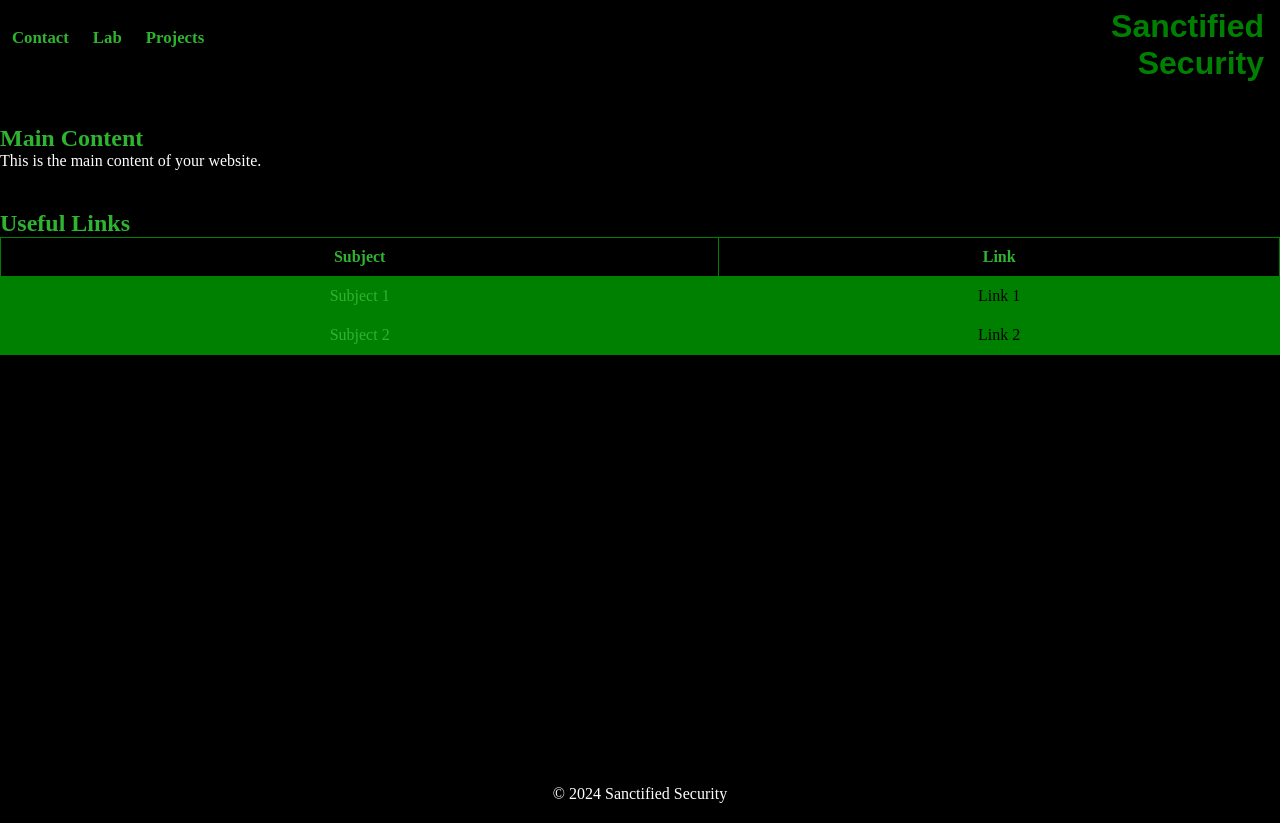
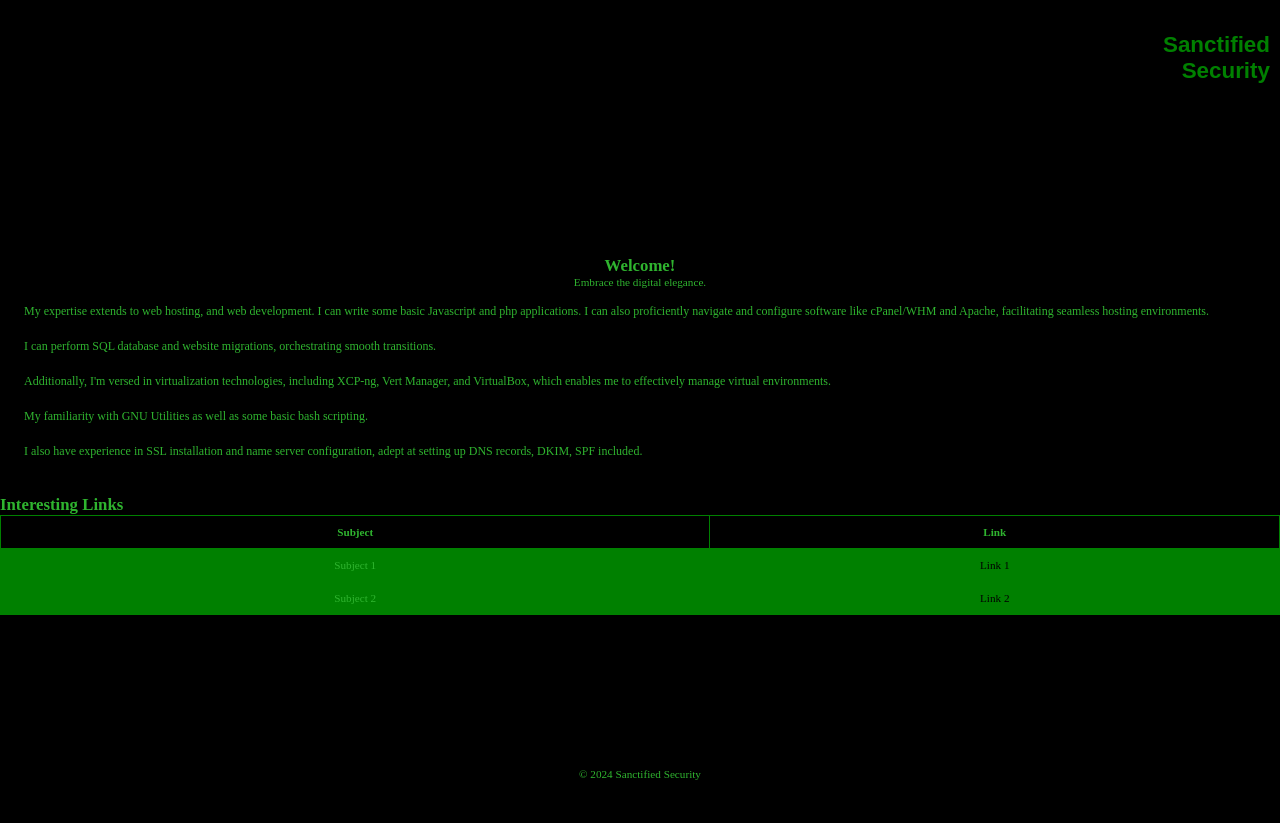
Before and after one commit to byte-crusader/SanctifiedSecurity, a plain HTML site: page index.html in a window 1280 px wide. After the commit the page ends 800 px from the top, so only its background shows below. Drawn offline with Linux system fonts and the light colour scheme; a web font is replaced by a local one.

Commit message:
More changes

```diff
--- a/app.js
+++ b/app.js
@@ -15,7 +15,7 @@ menuToggle.addEventListener('click', () =>{
         menuToggle.querySelector('span:nth-child(3)').style.transform = 'translateX(60px)';
         navLinks.forEach(link => {
         link.style.opacity = 1;
-        link.style.transition = 'ease-in-out .6s';
+        link.style.transition = 'ease-in-out 1.5s';
         });
       } else {
         menu.classList.remove("active");
@@ -27,7 +27,7 @@ menuToggle.addEventListener('click', () =>{
         menuToggle.querySelector('span:nth-child(3)').style.transform = '';
         navLinks.forEach(link => {
         link.style.opacity = 0;
-        link.style.transition = 'ease-in-out .6s';
+        link.style.transition = 'ease-in-out .2s';
         });
       }
 })
--- a/index.html
+++ b/index.html
@@ -25,21 +25,36 @@
     </header>
     <nav id="menu">
         <ul>
-            <li class="nav-0"><a href="contact.html"> Contact</a></li>
-            <li class="nav-1"><a href="page_2"> Lab</a></li>
-            <li class="nav-2"><a href="page_3"> Projects</a></li>
+            <li><a class="nav-a" href="contact.html"> Contact</a></li>
+            <li><a class="nav-a" href="page_2"> Lab</a></li>
+            <li><a class="nav-a" href="page_3"> Projects</a></li>
         </ul>
     </nav>
 
      <main>
         <section id="content">
-            <h2>Main Content</h2>
-            <p>This is the main content of your website.</p>
-
+            <h2>Welcome!</h2>
+            <p>Embrace the digital elegance.</p>
         </section>
-
+        <ul class="mid-content">
+            <li>
+                <div class="matrix-text">My expertise extends to web hosting, and web development. I can write some basic Javascript and php applications. I can also proficiently navigate and configure software like cPanel/WHM and Apache, facilitating seamless hosting environments.</div>
+            </li>
+            <li>
+                <div class="matrix-text">I can perform SQL database and website migrations, orchestrating smooth transitions.</div>
+            </li>
+            <li>
+                <div class="matrix-text">Additionally, I'm versed in virtualization technologies, including XCP-ng, Vert Manager, and VirtualBox, which enables me to effectively manage virtual environments.</div>
+            </li>
+            <li>
+                <div class="matrix-text">My familiarity with GNU Utilities as well as some basic bash scripting.</div>
+            </li>
+            <li>
+                <div class="matrix-text">I also have experience in SSL installation and name server configuration, adept at setting up DNS records, DKIM, SPF included.</div>
+            </li>
+        </ul>
         <section id="links">
-            <h2>Useful Links</h2>
+            <h2>Interesting Links</h2>
             <table>
                 <thead>
                     <tr>
--- a/stylings.css
+++ b/stylings.css
@@ -1,125 +1,119 @@
-:root{
-      --border-type:5px rgb(47, 180, 47) double;
+:root {
+    --border-type: 2px rgb(47, 180, 47) double;
     --color-type: rgb(47, 180, 47);
 }
-*, *::before, *::after{
+
+*, *::before, *::after {
     box-sizing: border-box;
-    padding:0;
-    margin:0;
+    padding: 0;
+    margin: 0;
 }
-/* html{
-    position: relative;
-    height:100vh;
-    margin:0;
-    padding:0;
+
+body {
+    font-size: .7rem;
+    color: var(--color-type);
     background-color: black;
-} */
-body{
-    color: var(--color-type);
-    background-color:black;
+    /* height:10vh; */
 }
-h1{
+
+h1 {
     display: inline;
     font-family: 'Dot Matrix', sans-serif;
     text-align: end;
-    margin-right:.5em;
+    margin-right: 0.03125rem;
     white-space: nowrap;
-    color:green;
+    color: green;
     position: absolute;
-    top: 11%;
+    top: 0.6875rem;
     right: 0;
     z-index: 998;
+    margin-right:0.625rem;
 }
-header{
-    padding-bottom:1rem;
-    top:0;
+
+header {
+    padding-bottom: 1rem;
+    top: 0;
     background-color: black;
     position: absolute;
-    width:100%;
-    z-index:999;
-    /* border-bottom: var(--border-type); */
-    /* box-shadow: 0 0 30px green; */
-    height: 19vh;
+    width: 100%;
+    z-index: 999;
+    color: var(--color-type);
+    position: fixed;
 }
-h3{
-    color: var(--color-type);
-    margin-top: 10em;
+
+nav {
+    box-shadow: inset 0 0 0.46875rem rgba(0, 128, 0, 0.527);
+    font-family: 'Dot Matrix';
+    border-top: var(--border-type);
+    border-bottom: var(--border-type);
+    width: 100%;
+    text-align: left;
+    margin-top: 4rem;
+    transform: translateY(-100%);
+    background-color: rgba(41, 40, 40);
+    transition: transform 1s ease-in-out;
+    z-index: 900;
+    position: fixed;
 }
-p{
-    color: white;
-}
-.main_img{
-    width:20%;
-    display: grid;
-    grid-template-columns: 1fr 1fr;
-}
-.head_container{
-    z-index:999;
 
-}
-nav{
-    box-shadow: inset 0 0 15px rgba(0, 128, 0, 0.527);
-    font-family: 'Dot Matrix';
-    border-top:var(--border-type);
-    border-bottom:var(--border-type);
-    width:100%;
-    /* position: absolute; */
-    /* position: relative; */
-    text-align: left;
-    margin-top:5.5rem;
-    /* top:100%;
-    left:0; */
-    transform:translateY(-100%);
-    background-color:rgba(41, 40, 40);
-    transition: transform 1s ease-in-out;
-    z-index:90;
-}
 nav ul {
     list-style: none;
     display: flex;
     flex-direction: column;
-    color: var(--color-type);
+}
 
+nav li {
+    padding: 0.3125rem 0.625rem;
+    margin-left: 0.625rem;
+    font-size: 1.5rem;
+    list-style: none;
 }
-nav li{
-    padding:.5em;
-    margin-left: 1em;
-    font-size:1.5rem;
-}
-nav a{
-    color: var(--color-type);
+
+.nav-a {
    cursor: pointer;
     opacity: 0;
-        transition: ease-in-out .9s;
-    font-size: .7em;
+    font-size: .7rem;
     text-decoration: none;
     font-weight: bold;
+    color: var(--color-type);
 }
-nav a:hover{
+
+.nav-a:hover {
+    transition: ease-in-out .4s !important;
     padding-top:.1em;
     padding-left:.1em;
     animation: blink-animation 2.5s steps(5, start) infinite;
         -webkit-animation: blink-animation 1s steps(50, start) infinite;
     box-shadow: inset 0 0 45px rgb(38, 185, 25);
-    color: greenyellow;
+    color: greenyellow !important;
 }
 main{
-    margin-top:1rem;
-    height:80vh;
+    padding-top: 6rem;
 }
-section {
-    margin-bottom: 40px;
-    width:100%;
+#content {
+    width: 100%;
+    text-align: center;
+    z-index: 90;
 }
-
+.mid-content{
+    padding:1rem;
+    padding-left:1.5rem;
+    padding-right:1.5rem;
+    list-style: none;
+    font-size: 20px;
+}
+.mid-content li {
+    margin-bottom: 20px;
+    font-size: 12px;
+}
 table {
     width: 100%;
     border-collapse: collapse;
 }
 
 th, td {
-    border: 1px solid green;
-    padding: 10px;
+    border: 0.03125rem solid green;
+    padding: 0.625rem;
     text-align: center;
 }
 
@@ -142,131 +136,122 @@ th, td {
 
 footer {
     text-align: center;
-    padding: 20px;
+    padding: 1.25rem;
     background-color: black;
+    position: fixed;
+    width: 100%;
+    left: 0;
+    bottom: 0;
 }
 
 footer p {
     margin: 0;
 }
+
 @keyframes blink-animation {
     to {
         box-shadow: none;
     }
 }
+
 @-webkit-keyframes blink-animation {
     to {
         box-shadow: none;
     }
 }
-.ham{
+
+
+.ham {
     display: none;
     z-index: 998;
 }
 
-/* ---Hamburger Animation-- */
-
-.toggle{
-    border: 1px solid green;
-    margin-top:1.5em;
-    margin-left:1em;
+.toggle {
+    border: 0.03125rem solid green;
+    margin-top: 0.9375rem;
+    margin-left: 0.625rem;
     overflow: hidden;
     position: relative;
-    width:40px;
-    height:40px;
+    width: 2.5rem;
+    height: 2.5rem;
     background-color: rgb(0, 0, 0);
-
-    border-radius: 10px;
+    border-radius: 0.625rem;
     display: flex;
     align-items: center;
     justify-content: center;
     cursor: pointer;
     transition: all cubic-bezier(.79,.14,.15,.86) .3s;
 }
-.toggle:hover{
+
+.toggle:hover {
     box-shadow: inset 0 0 20px green;
 }
-.toggle span{
+
+.toggle span {
     transition: all ease-in-out .6s;
     position: absolute;
-    width:30px;
-    height:4px;
+    width: 1.875rem;
+    height: 0.25rem;
     background-color: rgb(0, 0, 0);
-    border-radius: 10px;
-    border:.5px solid green;
+    border-radius: 0.625rem;
+    border: 0.03125rem solid green;
 }
-.toggle span:nth-child(1){
-    transform: translateY(-10px);
-    width:25px;
 
+.toggle span:nth-child(1) {
+    transform: translateY(-0.625rem);
+    width: 1.5625rem;
 }
-.toggle span:nth-child(2){
-    transform: translateY(11px);
-    width:25px;
 
+.toggle span:nth-child(2) {
+    transform: translateY(0.6875rem);
+    width: 1.5625rem;
 }
-.toggle.active span:nth-child(1){
-    width:40px;
-    transform: translateY(0px) rotate(45deg);
-}
-.toggle.active span:nth-child(2){
-    width:40px;
-    transform: translateY(0px) rotate(315deg);
-}
-.toggle.active span:nth-child(3){
-    transform: translateX(60px);
-}
-/* Main  */
 
-.main_container{
+.main_container {
     width: 100%;
     height: 70vh;
     display: grid;
-    margin-top: 70px;
+    margin-top: 4.375rem;
 }
 
+@media screen and (min-width: 43.75rem) {
+    h1 {
+        top: 4%;
+    }
 
-@media screen and (min-width:700px){
-   h1{
-    display: inline;
-    float: right;
-   }
-  .ham-label{
+    .ham-label {
         display: none;
     }
-header{
-    height: 9vh;
-    top:0;
-    /* position:fixed;
-    display:flex;
-    align-items:center;
-    justify-content:center; */
+
+    header {
+        position: static;
+        height: 20vh;
+        top: 0;
     }
-main{
-    margin-top:4rem;
-}
-nav{
+
+    nav {
+        top: -4%;
         box-shadow: none;
-    transform: translateY(0);
-    margin-top:0.65em;
-    width:50%;
-    position: relative;
+        width: 50%;
+        position: absolute;
         border: none;
         background-color: rgb(0, 0, 0);
+        color: green;
         z-index: 999;
     }
-nav ul{
-    margin:0;
+
+    nav ul {
+        margin: 0;
         flex-direction: row;
         position: relative;
         z-index: 1001;
     }
-nav li{
-    margin:0;
+
+    nav li {
+        margin: 0;
     }
-nav a{
+
+    nav a {
         opacity: 1;
     }
-
-
 }
```
Lines whose indentation alone changed are shown as unchanged.
